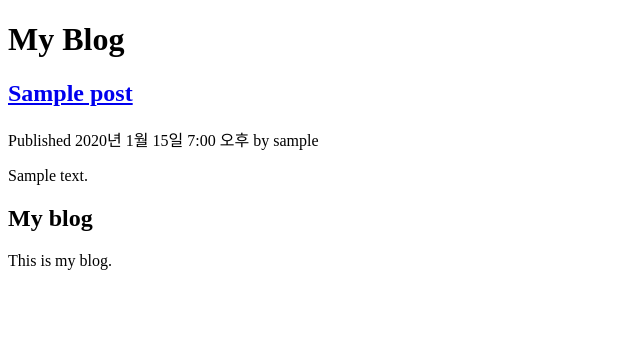
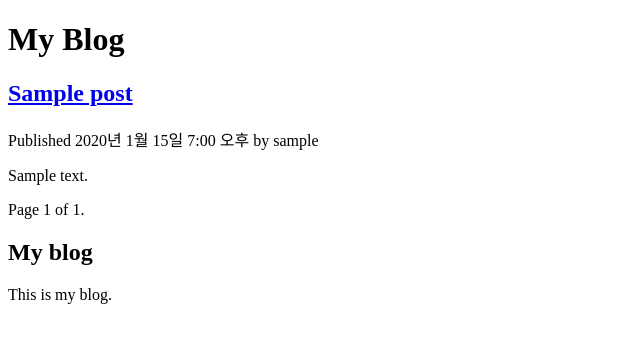
Before and after one commit to bydhorizon0/django4-by-example-study, a Django app: page /blog/ in a window 1280 px wide. Shown: the top 343 px of the page, without its empty margins (0-640 px from the left). Run offline with Django 5.2, Linux system fonts and the light colour scheme; tables that the repository leaves empty hold one stand-in row (values such as "Sample post").

Commit message:
- url 접근 변경 - pagination 적용

```diff
--- a/mysite/blog/models.py
+++ b/mysite/blog/models.py
@@ -1,5 +1,6 @@
 from django.contrib.auth.models import User
 from django.db import models
+from django.urls import reverse
 from django.utils import timezone
 
 
@@ -14,7 +15,7 @@ class Post(models.Model):
         PUBLISHED = ("PB", "Published")
 
     title = models.CharField(max_length=250)
-    slug = models.SlugField(max_length=250)
+    slug = models.SlugField(max_length=250, unique_for_date="publish")
     author = models.ForeignKey(User, on_delete=models.CASCADE, related_name="blog_posts")
     content = models.TextField()
     publish = models.DateTimeField(default=timezone.now)
@@ -37,3 +38,10 @@ class Post(models.Model):
 
     def __str__(self):
         return self.title
+
+    def get_absolute_url(self):
+        publish_kor = timezone.localtime(self.publish)
+        return reverse(
+            "blog:post_detail",
+            args=[publish_kor.year, publish_kor.month, publish_kor.day, self.slug],
+        )
--- a/mysite/blog/urls.py
+++ b/mysite/blog/urls.py
@@ -5,6 +5,7 @@ from blog import views
 app_name = "blog"
 
 urlpatterns = [
-    path("", views.post_list, name="post_list"),
-    path("<int:id>/", views.post_detail, name="post_detail"),
+    # path("", views.post_list, name="post_list"),
+    path("", views.PostListView.as_view(), name="post_list"),
+    path("<int:year>/<int:month>/<int:day>/<slug:post>/", views.post_detail, name="post_detail"),
 ]
--- a/mysite/blog/views.py
+++ b/mysite/blog/views.py
@@ -1,14 +1,34 @@
+from django.core.paginator import Paginator
 from django.http import HttpRequest, HttpResponse
 from django.shortcuts import render, get_object_or_404
+from django.views.generic import ListView
 
 from blog.models import Post
 
 
+class PostListView(ListView):
+    queryset = Post.published.all()
+    context_object_name = "posts"
+    paginate_by = 3
+    template_name = "blog/post/list.html"
+
+
 def post_list(request: HttpRequest) -> HttpResponse:
-    posts = Post.objects.all()
+    post_list = Post.objects.all()
+    # 페이지당 3개의 게시물로 페이지 매김
+    paginator = Paginator(post_list, 3)
+    page_number = request.GET.get("page", 1)
+    posts = paginator.get_page(page_number)  # paginator.page()는 strict한 방식이라 예외처리 필수
     return render(request, "blog/post/list.html", {"posts": posts})
 
 
-def post_detail(request: HttpRequest, id: int) -> HttpResponse:
-    post = get_object_or_404(Post, pk=id)
-    return render(request, "blog/post/detail.html", {"post": post})
+def post_detail(request: HttpRequest, year: int, month: int, day: int, post: str) -> HttpResponse:
+    post_obj = get_object_or_404(
+        Post,
+        status=Post.Status.PUBLISHED,
+        slug=post,
+        publish__year=year,
+        publish__month=month,
+        publish__day=day,
+    )
+    return render(request, "blog/post/detail.html", {"post": post_obj})
--- a/mysite/templates/blog/post/list.html
+++ b/mysite/templates/blog/post/list.html
@@ -7,7 +7,7 @@
 
     {% for post in posts %}
     	<h2>
-            <a href="{% url 'blog:post_detail' post.id %}">
+            <a href="{{ post.get_absolute_url }}">
                 {{ post.title }}
             </a>
         </h2>
@@ -16,5 +16,6 @@
         </p>
         {{ post.content|truncatewords:30|linebreaks }}
     {% endfor %}
-
+    {# Django의 ListView는 page_obj라고 하는 변수에 요청된 페이지를 전달한다. #}
+    {% include "pagination.html" with page=page_obj %}
 {% endblock %}
--- /dev/null
+++ b/mysite/templates/pagination.html
@@ -0,0 +1,13 @@
+    <div class="paginator">
+        <span class="step-links">
+            {% if page.has_previous %}
+                <a href="?page={{ page.previous_page_number }}">Prev</a>
+            {% endif %}
+            <span class="current">
+                Page {{ page.number }} of {{ page.paginator.num_pages }}.
+            </span>
+            {% if page.has_next %}
+                <a href="?page={{ page.next_page_number }}">Next</a>
+            {% endif %}
+        </span>
+    </div>
```
Also changed, not shown: mysite/blog/migrations/0002_alter_post_slug.py (added), 1 other file.
